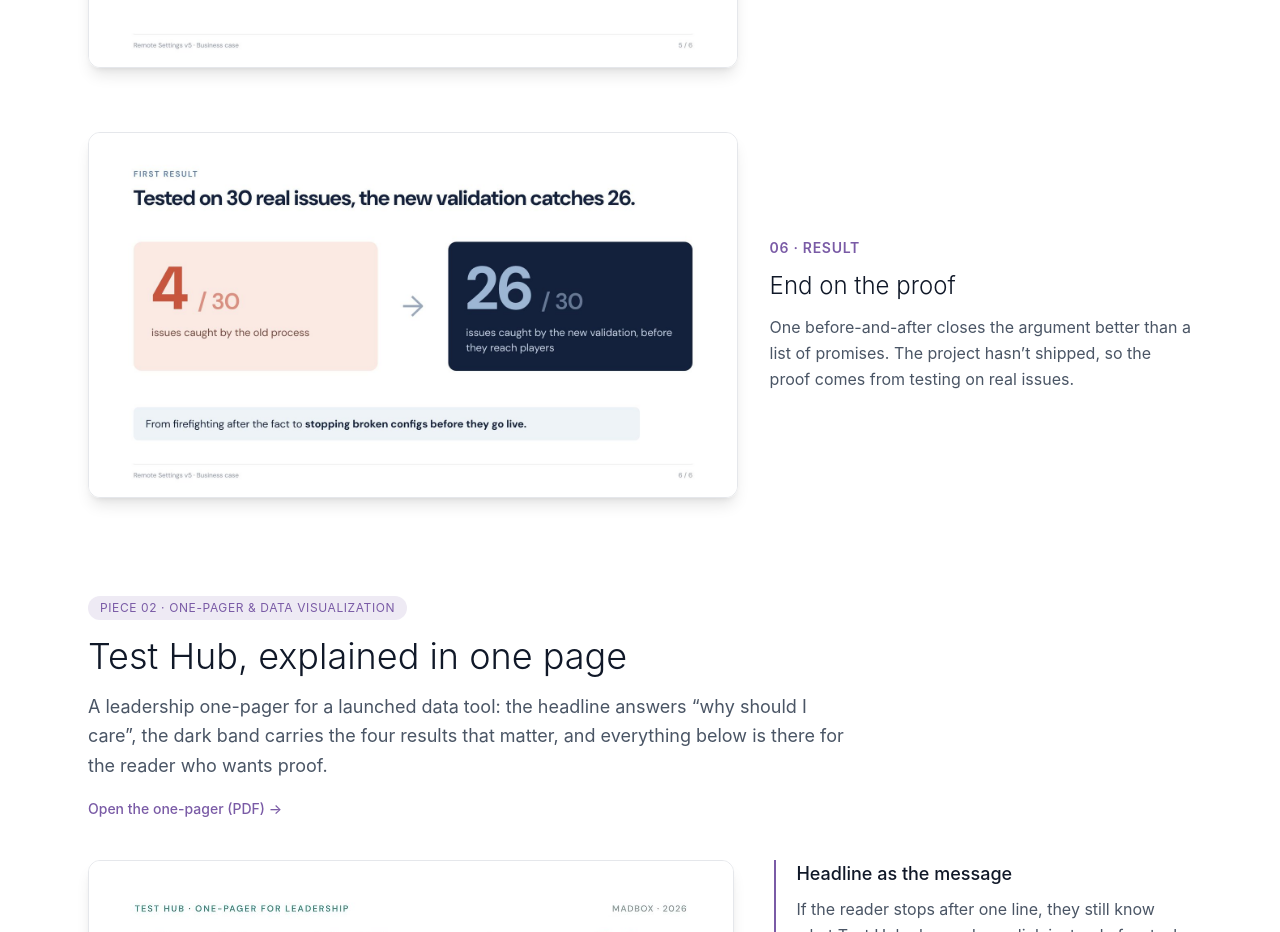
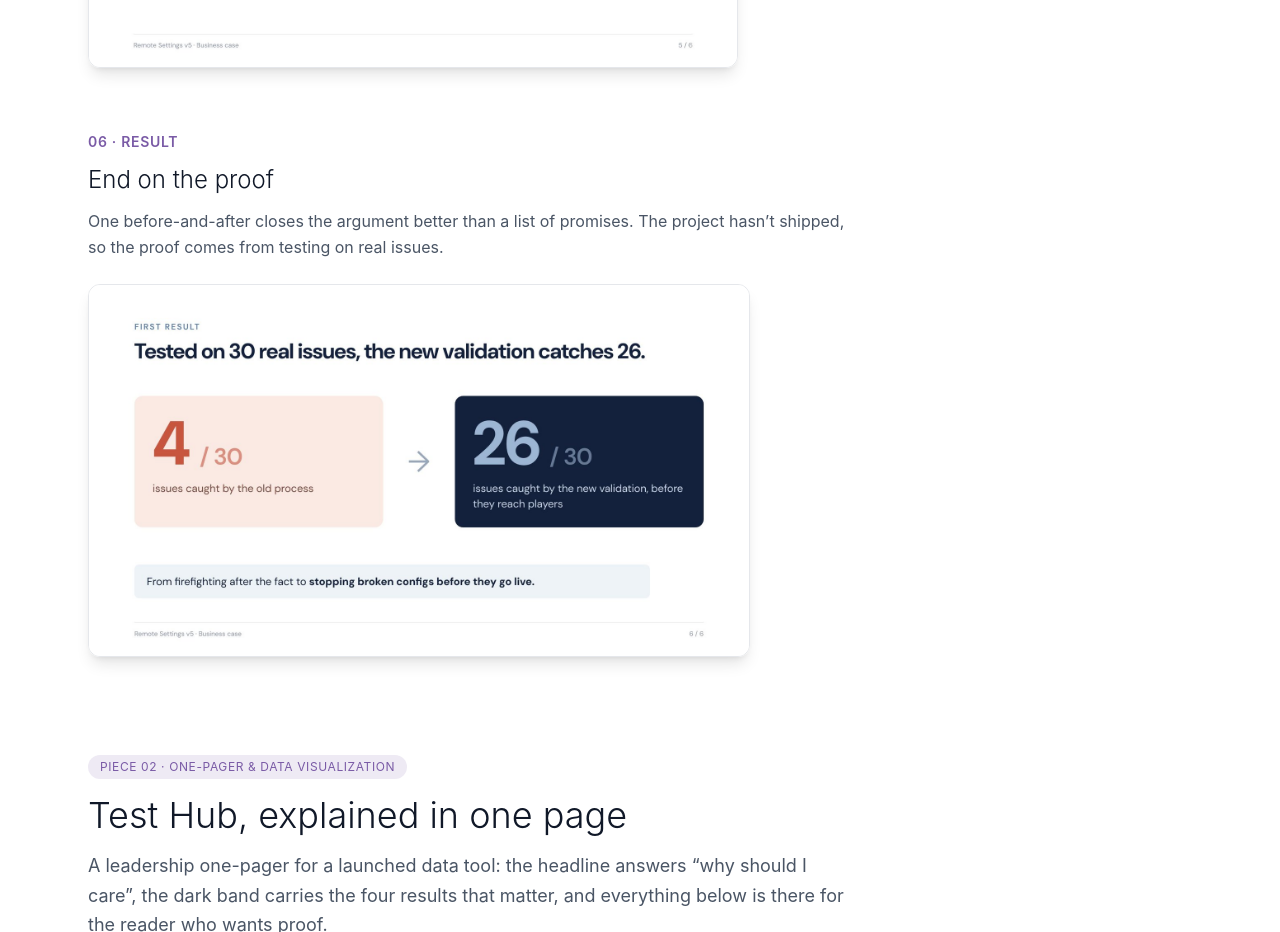
Before and after one commit to sabrinauderman/portfolio, a React (Vite) app: page /projects/storytelling in a window 1280 px wide. Shown: the part 3800-4732 px from the top of the page. Built offline with nearby package versions, Linux system fonts and the light colour scheme.

Commit message:
Storytelling: place slide 6 caption above the slide
Co-Authored-By: Claude Opus 5.5 <noreply@anthropic.com>

```diff
--- a/src/app/pages/StorytellingProjectPage.tsx
+++ b/src/app/pages/StorytellingProjectPage.tsx
@@ -218,16 +218,19 @@ export function StorytellingProjectPage() {
             </div>
             <div className="space-y-16">
               {slides.map((s, i) => (
-                <div key={s.step} className="grid md:grid-cols-5 gap-8 items-center">
+                <div
+                  key={s.step}
+                  className={s.step === "Result" ? "flex flex-col-reverse gap-6" : "grid md:grid-cols-5 gap-8 items-center"}
+                >
                   <a
                     href={s.image}
                     target="_blank"
                     rel="noreferrer"
-                    className="md:col-span-3 block rounded-xl overflow-hidden border border-gray-200 shadow-lg hover:shadow-xl transition-shadow"
+                    className={`${s.step === "Result" ? "md:w-3/5" : "md:col-span-3"} block rounded-xl overflow-hidden border border-gray-200 shadow-lg hover:shadow-xl transition-shadow`}
                   >
                     <img src={s.image} alt={`Slide ${i + 1}: ${s.title}`} className="w-full h-auto block" loading="lazy" />
                   </a>
-                  <div className="md:col-span-2 space-y-3">
+                  <div className={`${s.step === "Result" ? "max-w-3xl" : "md:col-span-2"} space-y-3`}>
                     <p className="text-sm font-semibold uppercase tracking-wider" style={{ color: ACCENT }}>
                       {String(i + 1).padStart(2, "0")} · {s.step}
                     </p>
```
